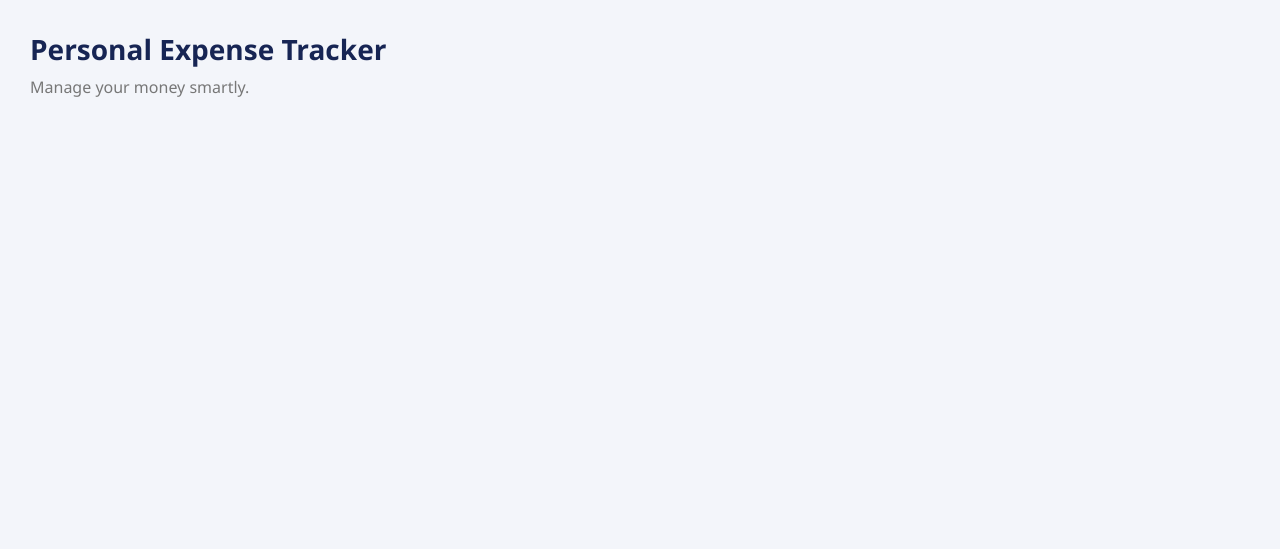
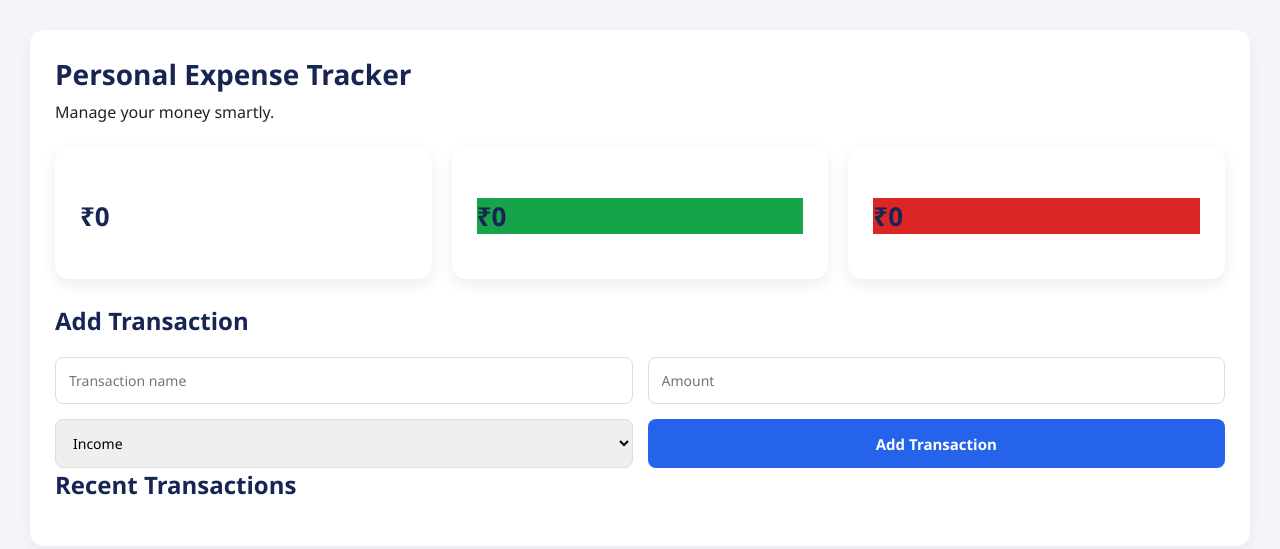
Before and after one commit to pruthvi2553D/Personal-Expense-Tracker, a plain HTML site: page index.html in a window 1280 px wide. Drawn offline with Linux system fonts and the light colour scheme.

Commit message:
Enhance index.html with layout for expense tracking
Added structure for displaying total balance, income, expenses, and transaction form.

```diff
--- a/index.html
+++ b/index.html
@@ -8,9 +8,60 @@
 </head>
 <body>
 
-    <h1>Personal Expense Tracker</h1>
-    <p>Manage your money smartly.</p>
+<div class="container">
 
-    <script src="script.js"></script>
+    <header>
+        <h1>Personal Expense Tracker</h1>
+        <p>Manage your money smartly.</p>
+    </header>
+
+    <section class="summary">
+
+        <div class="card">
+            <h3>Total Balance</h3>
+            <h2 id="balance">₹0</h2>
+        </div>
+
+        <div class="card">
+            <h3>Total Income</h3>
+            <h2 class="income" id="income">₹0</h2>
+        </div>
+
+        <div class="card">
+            <h3>Total Expenses</h3>
+            <h2 class="expense" id="expense">₹0</h2>
+        </div>
+
+    </section>
+
+    <section class="form-section">
+        <h2>Add Transaction</h2>
+
+        <form id="expense-form">
+            <input type="text" id="title"
+                placeholder="Transaction name" required>
+
+            <input type="number" id="amount"
+                placeholder="Amount" min="0.01"
+                step="0.01" required>
+
+            <select id="type">
+                <option value="income">Income</option>
+                <option value="expense">Expense</option>
+            </select>
+
+            <button type="submit">Add Transaction</button>
+        </form>
+    </section>
+
+    <section class="transactions">
+        <h2>Recent Transactions</h2>
+        <ul id="transaction-list"></ul>
+    </section>
+
+</div>
+
+<script src="script.js"></script>
+
 </body>
 </html>
```
